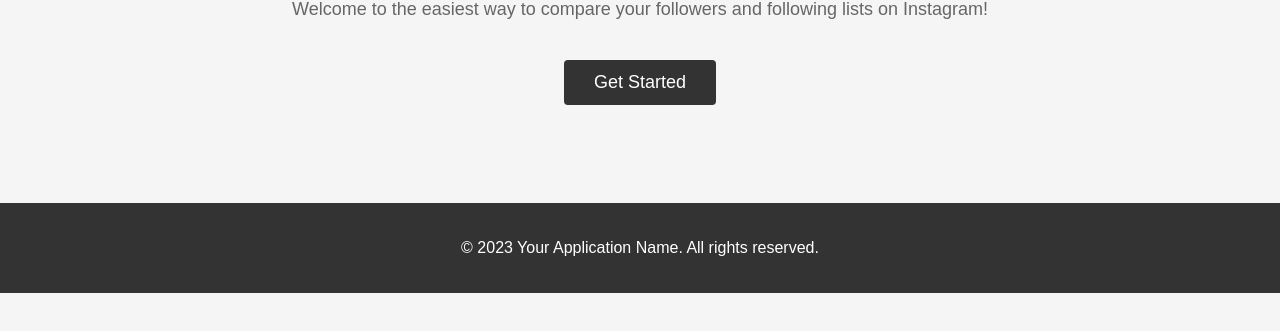
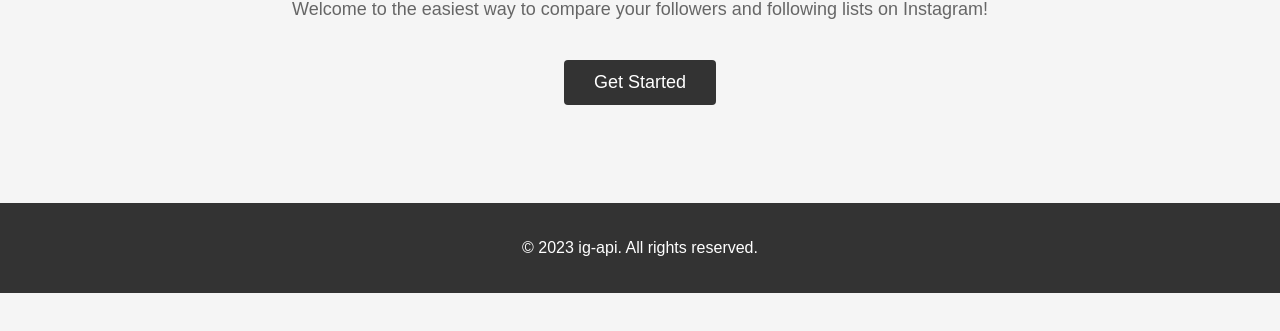
Before and after one commit to aarnav1729/insightful, a plain HTML site: page index.html in a window 1280 px wide. Shown: the part 255-586 px from the top of the page. Drawn offline with Linux system fonts and the light colour scheme.

Commit message:
Update index.html

```diff
--- a/index.html
+++ b/index.html
@@ -31,7 +31,7 @@
   </main>
 
   <footer>
-    <p>&copy; 2023 Your Application Name. All rights reserved.</p>
+    <p>&copy; 2023 ig-api. All rights reserved.</p>
   </footer>
 
 </body>
```
